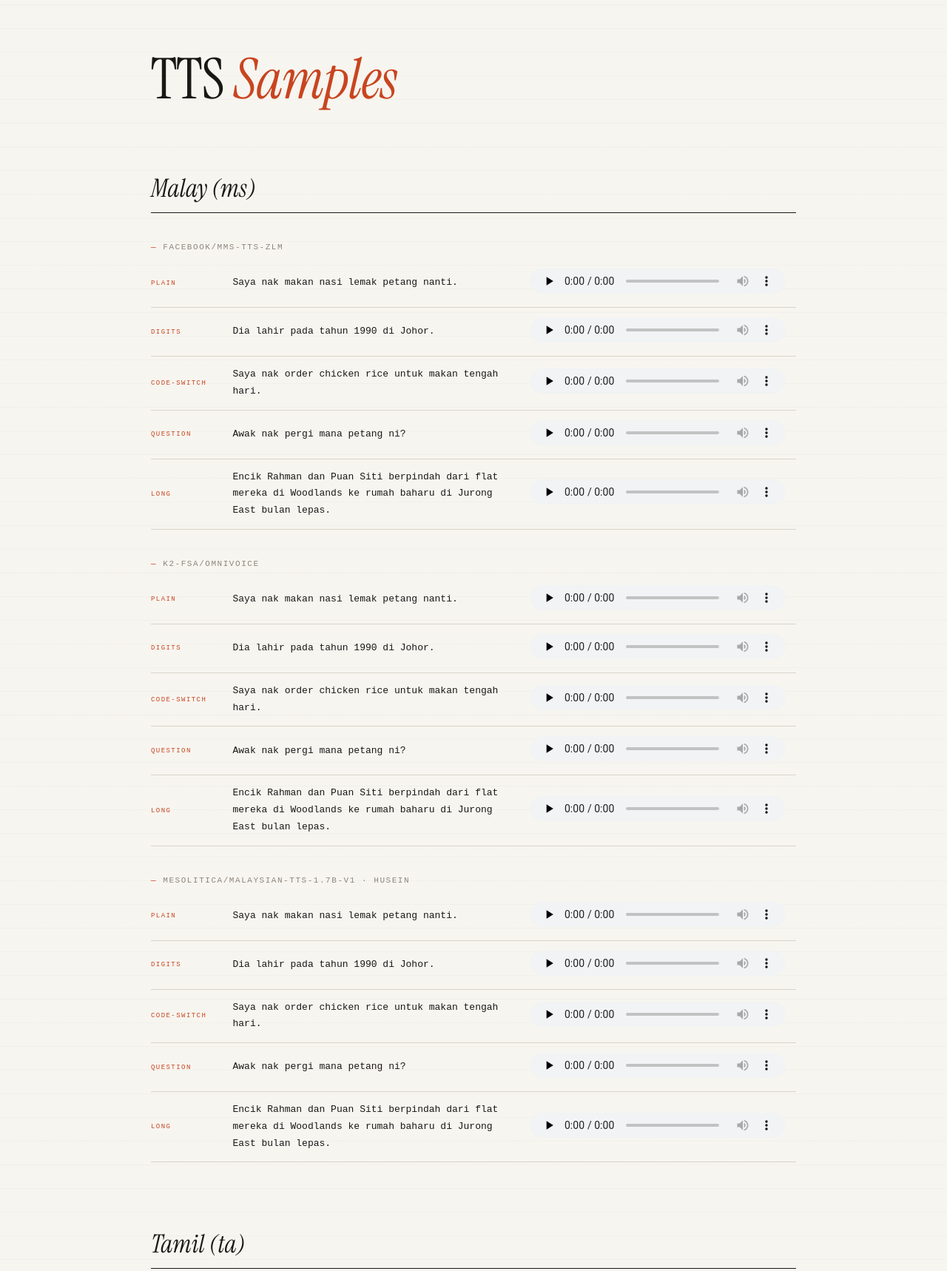
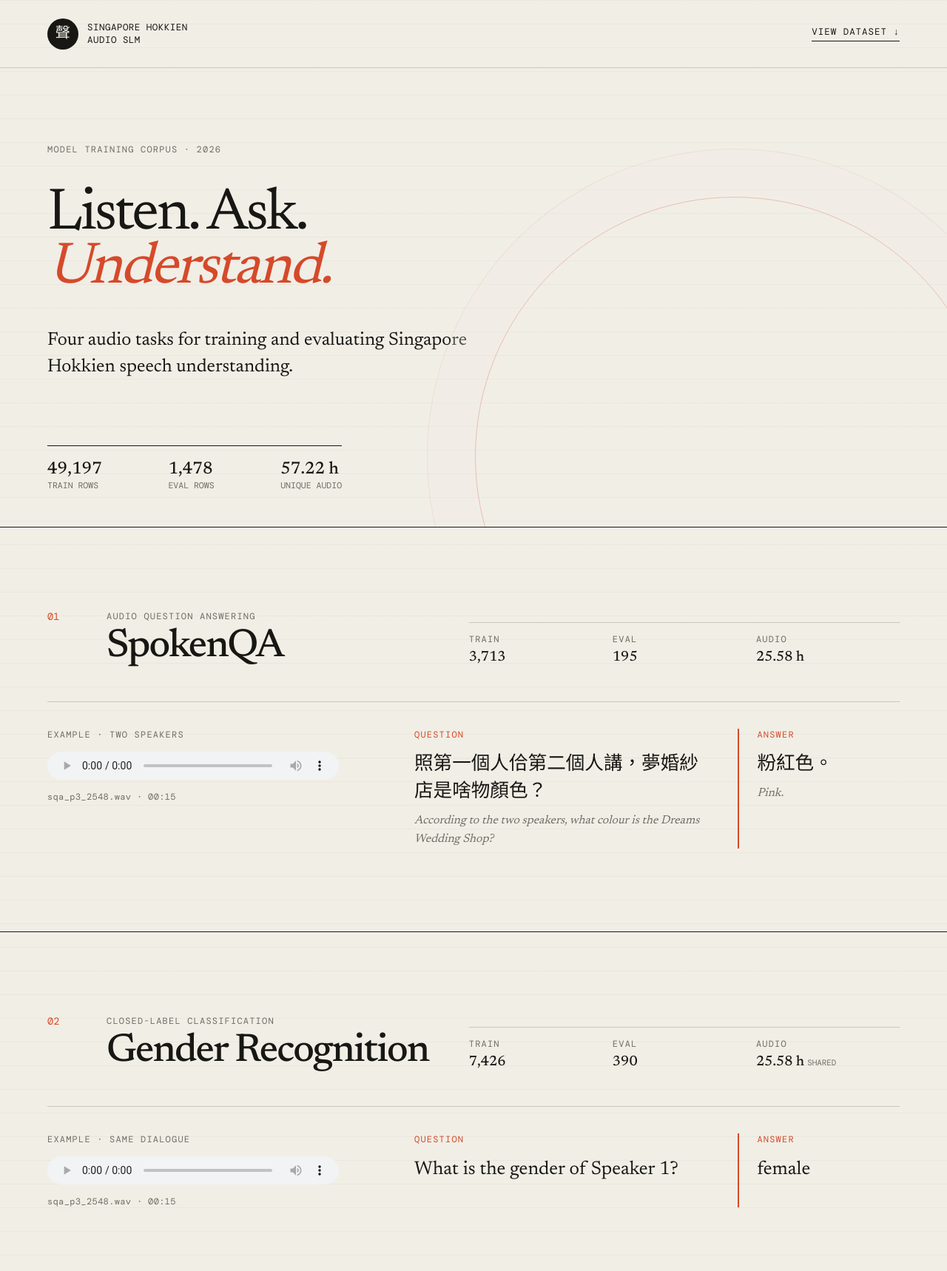
Before and after one commit to mattChrisP/Audio-SLM, a plain HTML site: page index.html in a window 1280 px wide. Shown: the top 1718 px of the page at 74% size. Drawn offline with nearby package versions, Linux system fonts and the light colour scheme; a web font is replaced by a local one.

Commit message:
Showcase Hokkien model training dataset

```diff
--- /dev/null
+++ b/dataset-showcase.css
@@ -0,0 +1,98 @@
+:root {
+  --paper: #f1eee6; --ink: #171714; --muted: #706d65;
+  --line: #cbc6ba; --signal: #d54a2a;
+  --serif: "Newsreader", "Noto Serif TC", serif; --mono: "DM Mono", monospace;
+}
+* { box-sizing: border-box; }
+html { scroll-behavior: smooth; }
+body {
+  margin: 0; color: var(--ink);
+  background: linear-gradient(rgba(23,23,20,.035) 1px, transparent 1px) 0 0 / 100% 32px, var(--paper);
+  font-family: var(--mono); font-size: 16px; -webkit-font-smoothing: antialiased;
+}
+a { color: inherit; text-decoration: none; }
+.scroll-progress { position: fixed; inset: 0 auto auto 0; z-index: 20; width: 0; height: 3px; background: var(--signal); }
+.site-header {
+  position: relative; z-index: 2; display: flex; align-items: center; justify-content: space-between;
+  min-height: 92px; padding: 18px clamp(24px,5vw,72px); border-bottom: 1px solid var(--line);
+}
+.brand { display: flex; gap: 12px; align-items: center; font-size: .78rem; line-height: 1.35; letter-spacing: .04em; text-transform: uppercase; }
+.brand-mark { display: grid; width: 42px; height: 42px; place-items: center; border-radius: 50%; color: var(--paper); background: var(--ink); font: 500 1.25rem/1 var(--serif); }
+.jump-link, footer { font-size: .78rem; letter-spacing: .08em; text-transform: uppercase; }
+.jump-link { padding-bottom: 4px; border-bottom: 1px solid var(--ink); }
+.hero { position: relative; display: grid; min-height: min(620px,calc(100svh - 92px)); padding: clamp(64px,8vw,104px) clamp(24px,5vw,72px) 48px; overflow: hidden; }
+.hero::after {
+  position: absolute; right: -5vw; bottom: -20vw; width: min(55vw,700px); aspect-ratio: 1; content: "";
+  border: 1px solid var(--signal); border-radius: 50%; opacity: .28;
+  box-shadow: 0 0 0 5vw var(--paper), 0 0 0 calc(5vw + 1px) rgba(213,74,42,.35); pointer-events: none;
+}
+.eyebrow, .task-type, .sample-label, .field-label, .file-name, dt { color: var(--muted); font-size: .75rem; letter-spacing: .1em; text-transform: uppercase; }
+.eyebrow { margin: 0 0 28px; }
+h1, h2, p { margin-top: 0; }
+h1 { max-width: 760px; margin-bottom: 28px; font: 400 clamp(3rem,6.2vw,5.2rem)/.92 var(--serif); letter-spacing: -.04em; }
+h1 em { color: var(--signal); font-weight: 400; }
+.hero-copy { max-width: 590px; margin-bottom: 56px; font: 400 clamp(1.15rem,2.1vw,1.55rem)/1.45 var(--serif); }
+.hero-summary { align-self: end; display: flex; gap: clamp(28px,7vw,100px); width: fit-content; padding-top: 20px; border-top: 1px solid var(--ink); }
+.hero-summary div { display: grid; gap: 3px; }
+.hero-summary strong { font: 500 1.45rem/1 var(--serif); }
+.hero-summary span { color: var(--muted); font-size: .72rem; text-transform: uppercase; }
+.dataset { border-top: 1px solid var(--ink); }
+.task { padding: clamp(64px,9vw,112px) clamp(24px,5vw,72px); border-bottom: 1px solid var(--ink); }
+.task-heading { display: grid; grid-template-columns: 56px minmax(220px,1fr) minmax(430px,1.25fr); gap: 24px; align-items: end; max-width: 1280px; margin: 0 auto 48px; }
+.task-number { align-self: start; color: var(--signal); font-size: .85rem; }
+.task-type { margin-bottom: 8px; }
+h2 { margin-bottom: 0; font: 500 clamp(2.3rem,4.2vw,4.2rem)/.95 var(--serif); letter-spacing: -.035em; }
+.task-stats { display: grid; grid-template-columns: repeat(3,1fr); margin: 0; border-top: 1px solid var(--line); }
+.task-stats div { padding: 14px 10px 0 0; }
+.task-stats dt { margin-bottom: 5px; }
+.task-stats dd { margin: 0; font: 500 1.2rem/1.2 var(--serif); }
+.task-stats small { color: var(--muted); font: 400 .68rem/1 var(--mono); text-transform: uppercase; }
+.sample { display: grid; grid-template-columns: minmax(260px,.75fr) minmax(400px,1.25fr); gap: clamp(36px,8vw,120px); max-width: 1170px; margin: 0 auto; padding-top: 36px; border-top: 1px solid var(--line); }
+.sample-audio { display: grid; align-content: start; gap: 15px; }
+audio { width: 100%; height: 38px; accent-color: var(--signal); }
+.file-name { overflow-wrap: anywhere; letter-spacing: .03em; text-transform: none; }
+.sample-content { display: grid; grid-template-columns: 1fr .55fr; gap: 40px; }
+.transcript-content { grid-template-columns: 1fr; }
+.qa-block { position: relative; }
+.answer { padding-left: 24px; border-left: 2px solid var(--signal); }
+.field-label { display: block; margin-bottom: 15px; color: var(--signal); }
+.hanji, .prompt-text { margin-bottom: 7px; font: 400 clamp(1.35rem,2vw,1.72rem)/1.45 var(--serif); }
+.translation { margin-bottom: 0; color: var(--muted); font: italic 400 1rem/1.55 var(--serif); }
+footer { display: flex; justify-content: space-between; padding: 32px clamp(24px,5vw,72px); color: var(--muted); }
+.hero > * { opacity: 0; transform: translateY(16px); animation: enter .65s cubic-bezier(.2,.7,.2,1) forwards; }
+.hero > :nth-child(2) { animation-delay: .08s; }
+.hero > :nth-child(3) { animation-delay: .16s; }
+.hero > :nth-child(4) { animation-delay: .24s; }
+.task-heading, .sample { transition: opacity .55s ease, transform .55s ease; }
+.task:not(.in-view) .task-heading, .task:not(.in-view) .sample { opacity: .2; transform: translateY(14px); }
+.task.in-view .sample { transition-delay: .09s; }
+@keyframes enter { to { opacity: 1; transform: translateY(0); } }
+@media (hover:hover) {
+  .jump-link, footer a { transition: color .2s; }
+  .jump-link:hover, footer a:hover { color: var(--signal); }
+  .sample { transition: opacity .55s ease, transform .55s ease, border-color .2s; }
+  .sample:hover { border-color: var(--signal); }
+}
+@media (max-width:860px) {
+  .hero { min-height: auto; }
+  .task-heading { grid-template-columns: 40px 1fr; }
+  .task-stats { grid-column: 2; margin-top: 16px; }
+  .sample { grid-template-columns: 1fr; gap: 38px; }
+}
+@media (max-width:560px) {
+  .site-header { min-height: 78px; }
+  .jump-link { font-size: .7rem; }
+  .hero { padding-top: 72px; }
+  .hero-summary { width: 100%; justify-content: space-between; gap: 12px; }
+  .hero-summary strong { font-size: 1.22rem; }
+  .task-heading { grid-template-columns: 28px 1fr; }
+  .task-stats { grid-column: 1 / -1; }
+  .task-stats dd { font-size: 1rem; }
+  .sample-content { grid-template-columns: 1fr; gap: 30px; }
+  .answer { padding: 20px 0 0; border-top: 2px solid var(--signal); border-left: 0; }
+  footer { gap: 24px; }
+}
+@media (prefers-reduced-motion:reduce) {
+  *, *::before, *::after { scroll-behavior: auto !important; animation: none !important; transition: none !important; }
+  .hero > *, .task:not(.in-view) .task-heading, .task:not(.in-view) .sample { opacity: 1; transform: none; }
+}
--- /dev/null
+++ b/dataset-showcase.js
@@ -0,0 +1,22 @@
+const progress = document.querySelector(".scroll-progress");
+const updateProgress = () => {
+  const range = document.documentElement.scrollHeight - window.innerHeight;
+  progress.style.width = `${range > 0 ? (window.scrollY / range) * 100 : 0}%`;
+};
+window.addEventListener("scroll", updateProgress, { passive: true });
+updateProgress();
+
+const observer = new IntersectionObserver((entries) => {
+  entries.forEach((entry) => {
+    if (entry.isIntersecting) entry.target.classList.add("in-view");
+  });
+}, { threshold: 0.12 });
+document.querySelectorAll(".task").forEach((task) => observer.observe(task));
+
+document.querySelectorAll("audio").forEach((audio) => {
+  audio.addEventListener("play", () => {
+    document.querySelectorAll("audio").forEach((other) => {
+      if (other !== audio) other.pause();
+    });
+  });
+});
--- a/index.html
+++ b/index.html
@@ -1,135 +1,118 @@
-<!DOCTYPE html>
+<!doctype html>
 <html lang="en">
 <head>
   <meta charset="utf-8">
   <meta name="viewport" content="width=device-width, initial-scale=1">
-<title>TTS Samples</title>
+  <meta name="description" content="Training and evaluation data for a Singapore Hokkien audio language model.">
+  <title>Singapore Hokkien Audio SLM — Dataset</title>
   <link rel="preconnect" href="https://fonts.googleapis.com">
-<link href="https://fonts.googleapis.com/css2?family=Instrument+Serif:ital@0;1&family=Fragment+Mono&display=swap" rel="stylesheet">
-<link rel="stylesheet" href="emotion-gallery.css">
-<style>
-  :root {
-    --paper: #f7f5f0; --ink: #1a1815; --faint: #8d877c;
-    --rule: #d8d4c8; --accent: #c8451f;
-  }
-  * { margin: 0; padding: 0; box-sizing: border-box; }
-  body {
-    background: var(--paper); color: var(--ink);
-    font-family: "Fragment Mono", monospace;
-    -webkit-font-smoothing: antialiased;
-    background-image: repeating-linear-gradient(0deg, transparent, transparent 31px, rgba(0,0,0,.025) 31px, rgba(0,0,0,.025) 32px);
-  }
-  main { max-width: 920px; margin: 0 auto; padding: 72px 24px 120px; }
-  h1 {
-    font-family: "Instrument Serif", serif; font-weight: 400;
-    font-size: clamp(44px, 7vw, 76px); letter-spacing: -.01em; line-height: .95;
-  }
-  h1 em { font-style: italic; color: var(--accent); }
-  h2 {
-    font-family: "Instrument Serif", serif; font-weight: 400; font-style: italic;
-    font-size: 34px; margin: 88px 0 8px; padding-bottom: 10px;
-    border-bottom: 1px solid var(--ink);
-  }
-  h3 {
-    font-size: 11px; font-weight: 400; letter-spacing: .14em; text-transform: uppercase;
-    color: var(--faint); margin: 40px 0 10px;
-  }
-  h3::before { content: "— "; color: var(--accent); }
-  table { width: 100%; border-collapse: collapse; }
-  td { border-bottom: 1px solid var(--rule); padding: 13px 14px 13px 0; vertical-align: middle; }
-  tr:hover td { background: rgba(200, 69, 31, .035); }
-  .tag { width: 92px; font-size: 9px; letter-spacing: .16em; color: var(--accent); white-space: nowrap; }
-  .sent { font-size: 13px; line-height: 1.75; width: 46%; }
-  .play { width: 300px; }
-  audio { width: 100%; height: 34px; accent-color: var(--accent); }
-  @media (max-width: 700px) {
-    .play { width: 100%; } .sent { width: auto; }
-    table, tr, td { display: block; }
-    td { border-bottom: none; padding: 4px 0; }
-    tr { border-bottom: 1px solid var(--rule); padding: 10px 0; }
-  }
-</style>
+  <link rel="preconnect" href="https://fonts.gstatic.com" crossorigin>
+  <link href="https://fonts.googleapis.com/css2?family=DM+Mono:wght@400;500&family=Newsreader:opsz,wght@6..72,400;6..72,500&display=swap" rel="stylesheet">
+  <link rel="stylesheet" href="dataset-showcase.css">
 </head>
 <body>
-<main>
-  <h1>TTS <em>Samples</em></h1>
-  <section>
-    <h2>Malay (ms)</h2>
-    <div class="model">
-      <h3>facebook/mms-tts-zlm</h3>
-<table>
-  <tr><td class="tag">PLAIN</td><td class="sent">Saya nak makan nasi lemak petang nanti.</td><td class="play"><audio controls preload="none" src="audio/ms/mms-tts-zlm/ms_p01.wav"></audio></td></tr>
-  <tr><td class="tag">DIGITS</td><td class="sent">Dia lahir pada tahun 1990 di Johor.</td><td class="play"><audio controls preload="none" src="audio/ms/mms-tts-zlm/ms_d01.wav"></audio></td></tr>
-  <tr><td class="tag">CODE-SWITCH</td><td class="sent">Saya nak order chicken rice untuk makan tengah hari.</td><td class="play"><audio controls preload="none" src="audio/ms/mms-tts-zlm/ms_c01.wav"></audio></td></tr>
-  <tr><td class="tag">QUESTION</td><td class="sent">Awak nak pergi mana petang ni?</td><td class="play"><audio controls preload="none" src="audio/ms/mms-tts-zlm/ms_q01.wav"></audio></td></tr>
-  <tr><td class="tag">LONG</td><td class="sent">Encik Rahman dan Puan Siti berpindah dari flat mereka di Woodlands ke rumah baharu di Jurong East bulan lepas.</td><td class="play"><audio controls preload="none" src="audio/ms/mms-tts-zlm/ms_l01.wav"></audio></td></tr>
-</table>
-    </div>
-    <div class="model">
-      <h3>k2-fsa/OmniVoice</h3>
-<table>
-  <tr><td class="tag">PLAIN</td><td class="sent">Saya nak makan nasi lemak petang nanti.</td><td class="play"><audio controls preload="none" src="audio/ms/omnivoice/ms_p01.wav"></audio></td></tr>
-  <tr><td class="tag">DIGITS</td><td class="sent">Dia lahir pada tahun 1990 di Johor.</td><td class="play"><audio controls preload="none" src="audio/ms/omnivoice/ms_d01.wav"></audio></td></tr>
-  <tr><td class="tag">CODE-SWITCH</td><td class="sent">Saya nak order chicken rice untuk makan tengah hari.</td><td class="play"><audio controls preload="none" src="audio/ms/omnivoice/ms_c01.wav"></audio></td></tr>
-  <tr><td class="tag">QUESTION</td><td class="sent">Awak nak pergi mana petang ni?</td><td class="play"><audio controls preload="none" src="audio/ms/omnivoice/ms_q01.wav"></audio></td></tr>
-  <tr><td class="tag">LONG</td><td class="sent">Encik Rahman dan Puan Siti berpindah dari flat mereka di Woodlands ke rumah baharu di Jurong East bulan lepas.</td><td class="play"><audio controls preload="none" src="audio/ms/omnivoice/ms_l01.wav"></audio></td></tr>
-</table>
-    </div>
-    <div class="model">
-      <h3>mesolitica/Malaysian-TTS-1.7B-v1 · husein</h3>
-<table>
-  <tr><td class="tag">PLAIN</td><td class="sent">Saya nak makan nasi lemak petang nanti.</td><td class="play"><audio controls preload="none" src="audio/ms/mesolitica-husein/ms_p01.wav"></audio></td></tr>
-  <tr><td class="tag">DIGITS</td><td class="sent">Dia lahir pada tahun 1990 di Johor.</td><td class="play"><audio controls preload="none" src="audio/ms/mesolitica-husein/ms_d01.wav"></audio></td></tr>
-  <tr><td class="tag">CODE-SWITCH</td><td class="sent">Saya nak order chicken rice untuk makan tengah hari.</td><td class="play"><audio controls preload="none" src="audio/ms/mesolitica-husein/ms_c01.wav"></audio></td></tr>
-  <tr><td class="tag">QUESTION</td><td class="sent">Awak nak pergi mana petang ni?</td><td class="play"><audio controls preload="none" src="audio/ms/mesolitica-husein/ms_q01.wav"></audio></td></tr>
-  <tr><td class="tag">LONG</td><td class="sent">Encik Rahman dan Puan Siti berpindah dari flat mereka di Woodlands ke rumah baharu di Jurong East bulan lepas.</td><td class="play"><audio controls preload="none" src="audio/ms/mesolitica-husein/ms_l01.wav"></audio></td></tr>
-</table>
+  <div class="scroll-progress" aria-hidden="true"></div>
+  <header class="site-header">
+    <a class="brand" href="#top" aria-label="Singapore Hokkien Audio SLM home">
+      <span class="brand-mark" aria-hidden="true">聲</span>
+      <span>Singapore Hokkien<br>Audio SLM</span>
+    </a>
+    <a class="jump-link" href="#dataset">View dataset <span aria-hidden="true">↓</span></a>
+  </header>
+  <main id="top">
+    <section class="hero" aria-labelledby="page-title">
+      <p class="eyebrow">Model training corpus · 2026</p>
+      <h1 id="page-title">Listen. Ask.<br><em>Understand.</em></h1>
+      <p class="hero-copy">Four audio tasks for training and evaluating Singapore Hokkien speech understanding.</p>
+      <div class="hero-summary" aria-label="Dataset summary">
+        <div><strong>49,197</strong><span>train rows</span></div>
+        <div><strong>1,478</strong><span>eval rows</span></div>
+        <div><strong>57.22 h</strong><span>unique audio</span></div>
       </div>
     </section>
-  <section>
-    <h2>Tamil (ta)</h2>
-    <div class="model">
-      <h3>facebook/mms-tts-tam</h3>
-<table>
-  <tr><td class="tag">PLAIN</td><td class="sent">நான் இன்று காலை கோவிலுக்கு சென்றேன்.</td><td class="play"><audio controls preload="none" src="audio/ta/mms-tts-tam/ta_p01.wav"></audio></td></tr>
-  <tr><td class="tag">DIGITS</td><td class="sent">அவர் 1990 ஆம் ஆண்டு பிறந்தார்.</td><td class="play"><audio controls preload="none" src="audio/ta/mms-tts-tam/ta_d01.wav"></audio></td></tr>
-  <tr><td class="tag">CODE-SWITCH</td><td class="sent">நான் lunch-க்கு chicken rice சாப்பிடப் போகிறேன்.</td><td class="play"><audio controls preload="none" src="audio/ta/mms-tts-tam/ta_c01.wav"></audio></td></tr>
-  <tr><td class="tag">QUESTION</td><td class="sent">நீ எங்கே போகிறாய்?</td><td class="play"><audio controls preload="none" src="audio/ta/mms-tts-tam/ta_q01.wav"></audio></td></tr>
-  <tr><td class="tag">LONG</td><td class="sent">ராமன் அண்ணாவும் சித்ரா அக்காவும் வுட்லேண்ட்ஸில் இருந்து ஜூரோங் கிழக்கிற்கு கடந்த மாதம் குடிபெயர்ந்தனர்.</td><td class="play"><audio controls preload="none" src="audio/ta/mms-tts-tam/ta_l01.wav"></audio></td></tr>
-</table>
+    <section class="dataset" id="dataset" aria-label="Dataset tasks">
+      <article class="task" id="spoken-qa">
+        <header class="task-heading">
+          <span class="task-number">01</span>
+          <div><p class="task-type">Audio question answering</p><h2>SpokenQA</h2></div>
+          <dl class="task-stats">
+            <div><dt>Train</dt><dd>3,713</dd></div><div><dt>Eval</dt><dd>195</dd></div><div><dt>Audio</dt><dd>25.58 h</dd></div>
+          </dl>
+        </header>
+        <div class="sample">
+          <div class="sample-audio">
+            <span class="sample-label">Example · two speakers</span>
+            <audio controls preload="metadata" src="audio/data/audio/sqa/sqa_p3_2548.wav">Your browser does not support audio playback.</audio>
+            <span class="file-name">sqa_p3_2548.wav · 00:15</span>
           </div>
-    <div class="model">
-      <h3>k2-fsa/OmniVoice</h3>
-<table>
-  <tr><td class="tag">PLAIN</td><td class="sent">நான் இன்று காலை கோவிலுக்கு சென்றேன்.</td><td class="play"><audio controls preload="none" src="audio/ta/omnivoice/ta_p01.wav"></audio></td></tr>
-  <tr><td class="tag">DIGITS</td><td class="sent">அவர் 1990 ஆம் ஆண்டு பிறந்தார்.</td><td class="play"><audio controls preload="none" src="audio/ta/omnivoice/ta_d01.wav"></audio></td></tr>
-  <tr><td class="tag">CODE-SWITCH</td><td class="sent">நான் lunch-க்கு chicken rice சாப்பிடப் போகிறேன்.</td><td class="play"><audio controls preload="none" src="audio/ta/omnivoice/ta_c01.wav"></audio></td></tr>
-  <tr><td class="tag">QUESTION</td><td class="sent">நீ எங்கே போகிறாய்?</td><td class="play"><audio controls preload="none" src="audio/ta/omnivoice/ta_q01.wav"></audio></td></tr>
-  <tr><td class="tag">LONG</td><td class="sent">ராமன் அண்ணாவும் சித்ரா அக்காவும் வுட்லேண்ட்ஸில் இருந்து ஜூரோங் கிழக்கிற்கு கடந்த மாதம் குடிபெயர்ந்தனர்.</td><td class="play"><audio controls preload="none" src="audio/ta/omnivoice/ta_l01.wav"></audio></td></tr>
-</table>
+          <div class="sample-content">
+            <div class="qa-block"><span class="field-label">Question</span><p class="hanji" lang="nan-Hant">照第一個人佮第二個人講，夢婚紗店是啥物顏色？</p><p class="translation">According to the two speakers, what colour is the Dreams Wedding Shop?</p></div>
+            <div class="qa-block answer"><span class="field-label">Answer</span><p class="hanji" lang="nan-Hant">粉紅色。</p><p class="translation">Pink.</p></div>
           </div>
-    <div class="model">
-      <h3>aguken-ai/Qwen3-TTS · tamil_female</h3>
-<table>
-  <tr><td class="tag">PLAIN</td><td class="sent">நான் இன்று காலை கோவிலுக்கு சென்றேன்.</td><td class="play"><audio controls preload="none" src="audio/ta/aguken-tamil-female/ta_p01.wav"></audio></td></tr>
-  <tr><td class="tag">DIGITS</td><td class="sent">அவர் 1990 ஆம் ஆண்டு பிறந்தார்.</td><td class="play"><audio controls preload="none" src="audio/ta/aguken-tamil-female/ta_d01.wav"></audio></td></tr>
-  <tr><td class="tag">CODE-SWITCH</td><td class="sent">நான் lunch-க்கு chicken rice சாப்பிடப் போகிறேன்.</td><td class="play"><audio controls preload="none" src="audio/ta/aguken-tamil-female/ta_c01.wav"></audio></td></tr>
-  <tr><td class="tag">QUESTION</td><td class="sent">நீ எங்கே போகிறாய்?</td><td class="play"><audio controls preload="none" src="audio/ta/aguken-tamil-female/ta_q01.wav"></audio></td></tr>
-  <tr><td class="tag">LONG</td><td class="sent">ராமன் அண்ணாவும் சித்ரா அக்காவும் வுட்லேண்ட்ஸில் இருந்து ஜூரோங் கிழக்கிற்கு கடந்த மாதம் குடிபெயர்ந்தனர்.</td><td class="play"><audio controls preload="none" src="audio/ta/aguken-tamil-female/ta_l01.wav"></audio></td></tr>
-</table>
         </div>
+      </article>
+      <article class="task" id="gender-recognition">
+        <header class="task-heading">
+          <span class="task-number">02</span>
+          <div><p class="task-type">Closed-label classification</p><h2>Gender Recognition</h2></div>
+          <dl class="task-stats">
+            <div><dt>Train</dt><dd>7,426</dd></div><div><dt>Eval</dt><dd>390</dd></div><div><dt>Audio</dt><dd>25.58 h <small>shared</small></dd></div>
+          </dl>
+        </header>
+        <div class="sample">
+          <div class="sample-audio">
+            <span class="sample-label">Example · same dialogue</span>
+            <audio controls preload="metadata" src="audio/data/audio/sqa/sqa_p3_2548.wav">Your browser does not support audio playback.</audio>
+            <span class="file-name">sqa_p3_2548.wav · 00:15</span>
+          </div>
+          <div class="sample-content">
+            <div class="qa-block"><span class="field-label">Question</span><p class="prompt-text">What is the gender of Speaker 1?</p></div>
+            <div class="qa-block answer"><span class="field-label">Answer</span><p class="prompt-text">female</p></div>
+          </div>
+        </div>
+      </article>
+      <article class="task" id="speech-qa">
+        <header class="task-heading">
+          <span class="task-number">03</span>
+          <div><p class="task-type">Generated grounded QA</p><h2>SpeechQA</h2></div>
+          <dl class="task-stats">
+            <div><dt>Train</dt><dd>3,669</dd></div><div><dt>Eval</dt><dd>191</dd></div><div><dt>Audio</dt><dd>25.28 h</dd></div>
+          </dl>
+        </header>
+        <div class="sample">
+          <div class="sample-audio">
+            <span class="sample-label">Example · two speakers</span>
+            <audio controls preload="metadata" src="audio/data/audio/sqa/sqa_p3_3117.wav">Your browser does not support audio playback.</audio>
+            <span class="file-name">sqa_p3_3117.wav · 00:14</span>
+          </div>
+          <div class="sample-content">
+            <div class="qa-block"><span class="field-label">Question</span><p class="hanji" lang="nan-Hant">彼兩捆黃色干草佇佗位？</p><p class="translation">Where are the two yellow hay bales?</p></div>
+            <div class="qa-block answer"><span class="field-label">Answer</span><p class="hanji" lang="nan-Hant">左手邊</p><p class="translation">On the left.</p></div>
+          </div>
+        </div>
+      </article>
+      <article class="task" id="asr">
+        <header class="task-heading">
+          <span class="task-number">04</span>
+          <div><p class="task-type">Speech transcription</p><h2>ASR</h2></div>
+          <dl class="task-stats">
+            <div><dt>Train</dt><dd>34,389</dd></div><div><dt>Eval</dt><dd>702</dd></div><div><dt>Audio</dt><dd>31.64 h</dd></div>
+          </dl>
+        </header>
+        <div class="sample">
+          <div class="sample-audio">
+            <span class="sample-label">Example · single speaker</span>
+            <audio controls preload="metadata" src="audio/data/audio/asr/asr_p1_6178f05e087d0963.wav">Your browser does not support audio playback.</audio>
+            <span class="file-name">asr_p1_6178f05e087d0963.wav · 00:04</span>
+          </div>
+          <div class="sample-content transcript-content">
+            <div class="qa-block"><span class="field-label">Transcript</span><p class="hanji" lang="nan-Hant">我袂覺得應該只有遮一種方式</p><p class="translation">I don’t think there should be only this one way.</p></div>
+          </div>
+        </div>
+      </article>
     </section>
   </main>
-<section class="emotion-gallery" id="emotion-samples" aria-label="Emotion-controlled Hokkien samples">
-  <div class="emotion-scroll-line" aria-hidden="true"></div>
-  <nav class="emotion-filters" aria-label="Filter emotion samples">
-    <button class="emotion-filter active" type="button" data-filter="all">All</button>
-    <button class="emotion-filter" type="button" data-filter="normal">Normal</button>
-    <button class="emotion-filter" type="button" data-filter="strong">Strong</button>
-  </nav>
-
-  <div id="emotion-sample-list" class="emotion-samples"></div>
-</section>
-<script src="emotion-gallery.js"></script>
+  <footer><span>Singapore Hokkien Audio SLM</span><a href="#top">Back to top ↑</a></footer>
+  <script src="dataset-showcase.js"></script>
 </body>
 </html>
```
Also changed, not shown: 3 other files. Lines whose indentation alone changed are shown as unchanged.
